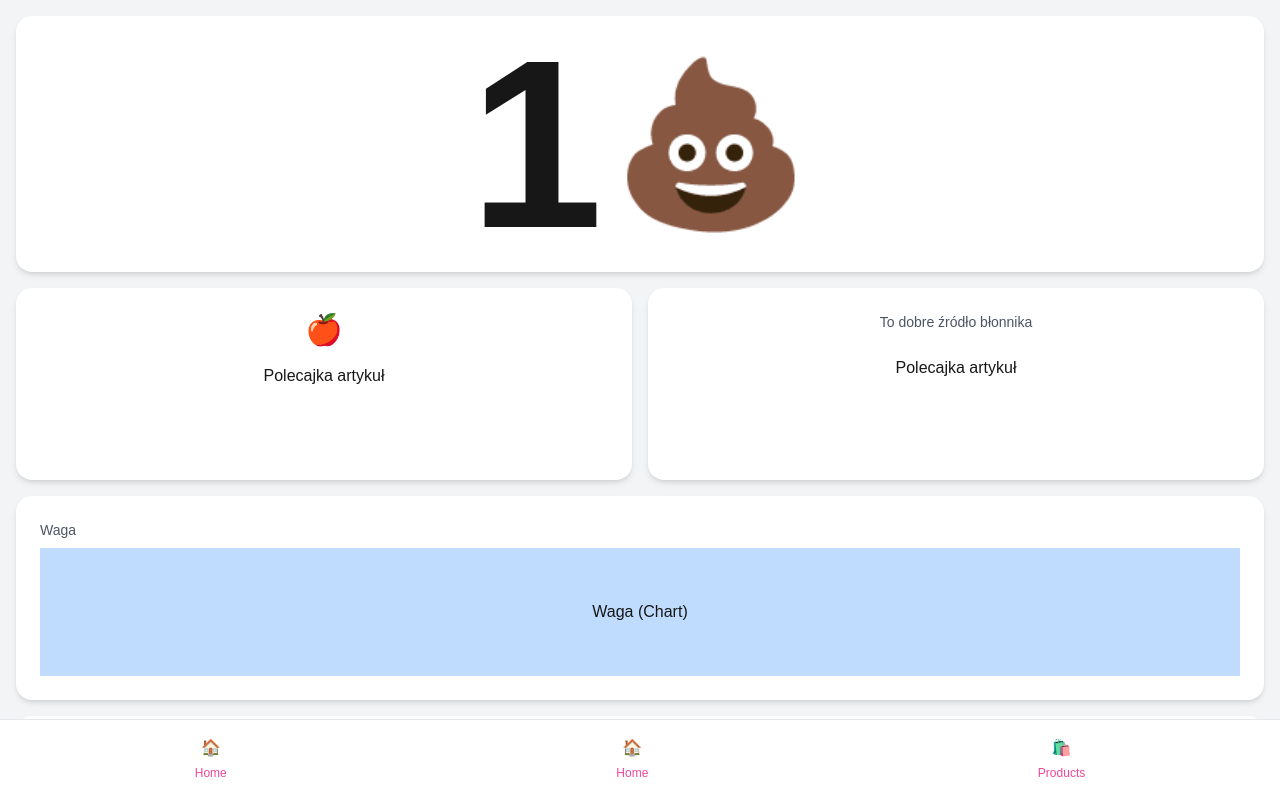
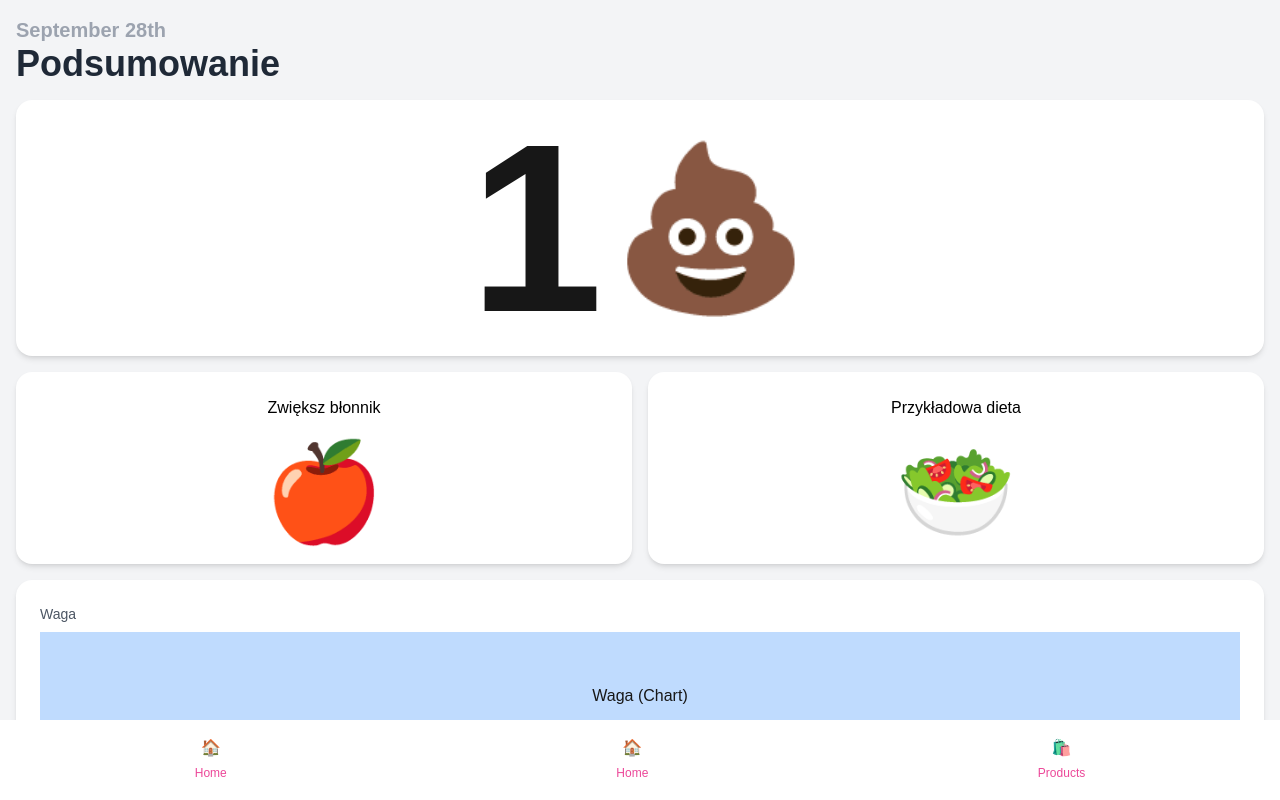
Before and after one commit to PiotrTyrakowski/PoopPatrol, a Next.js app in the folder parent_app/: page / in a window 1280 px wide. Shown: the top 800 px of the page. Built offline with nearby package versions, Linux system fonts and the light colour scheme.

Commit message:
apply more styles and added header

```diff
--- a/parent_app/src/app/page.tsx
+++ b/parent_app/src/app/page.tsx
@@ -1,10 +1,28 @@
 import React from "react";
+import { format } from 'date-fns';
+
 
 const HomePage = () => {
+  const currentDate = new Date();
+  const formattedDate = format(currentDate, 'MMMM do');
+
+
   return (
-    <div className="min-h-screen bg-gray-100 p-4">
+      <div>
+
+    <div className=" bg-gray-100 p-4">
       {/* Container */}
-      <div className="grid grid-cols-2 gap-4">
+      <div>
+        <div className="flex-row">
+          <p className=" text-xl font-bold text-gray-400 ">{formattedDate}</p>
+          <p className=" text-4xl font-bold text-gray-800 mb-4">Podsumowanie</p>
+          <div className="rounded-xl"></div>
+        </div>
+
+      </div>
+
+
+      <section className="grid grid-cols-2 gap-4">
 
         {/* Poop Icon and Number */}
         <div className="col-span-2 flex flex-row gap-x-2 items-center justify-center bg-white p-2 rounded-[1rem] shadow-md h-[16rem]">
@@ -14,16 +32,16 @@ const HomePage = () => {
 
         {/* Recommended Article Section */}
         <div className="col-span-1 bg-white p-6 rounded-[1rem] shadow-md flex flex-col items-center h-[12rem]">
-          <span className="text-3xl">🍎</span>
-          <p className="text-center mt-4">Polecajka artykuł</p>
+          <p className="text-center text-black">Zwiększ błonnik </p>
+          <span className="text-[6rem]">🍎</span>
         </div>
 
 
         {/* Recommended Article Section */}
-        <div className="col-span-1 bg-white p-6 rounded-[1rem] shadow-md flex flex-col items-center h-[12rem]">
-          <h2 className="text-sm text-gray-600 mb-2">To dobre źródło błonnika</h2>
-          <p className="text-center mt-4">Polecajka artykuł</p>
-        </div>
+        <a className="col-span-1 bg-white p-6 rounded-[1rem] shadow-md flex flex-col items-center h-[12rem]" href={"https://centrumrespo.pl/dzieci/dieta-dla-dzieci-jadlospis/"}>
+          <p className="text-center text-black">Przykładowa dieta</p>
+          <span className="text-[6rem]">🥗</span>
+        </a>
 
 
 
@@ -44,26 +62,29 @@ const HomePage = () => {
             <p>Waga (Chart)</p>
           </div>
         </div>
-        </div>
+      </section>
 
 
 
+
+      </div>
         {/* Bottom Navigation */}
-      <div className="fixed bottom-0 left-0 right-0 bg-white py-4 flex justify-around border-t border-gray-200">
-        <button className="text-center text-pink-500">
+        <div className="sticky bottom-0 left-0 right-0 bg-white py-4 flex justify-around border-none">
+          <a className="text-center text-pink-500">
             <span className="block">🏠</span>
             <span className="text-xs">Home</span>
-        </button>
-        <button className="text-center text-pink-500">
+          </a>
+          <a className="text-center text-pink-500">
             <span className="block">🏠</span>
             <span className="text-xs">Home</span>
-        </button>
-        <button className="text-center text-pink-500">
+          </a>
+          <a className="text-center text-pink-500">
             <span className="block">🛍️</span>
             <span className="text-xs">Products</span>
-        </button>
+          </a>
         </div>
       </div>
+
   );
 };
 
```
Lines whose indentation alone changed are shown as unchanged.
